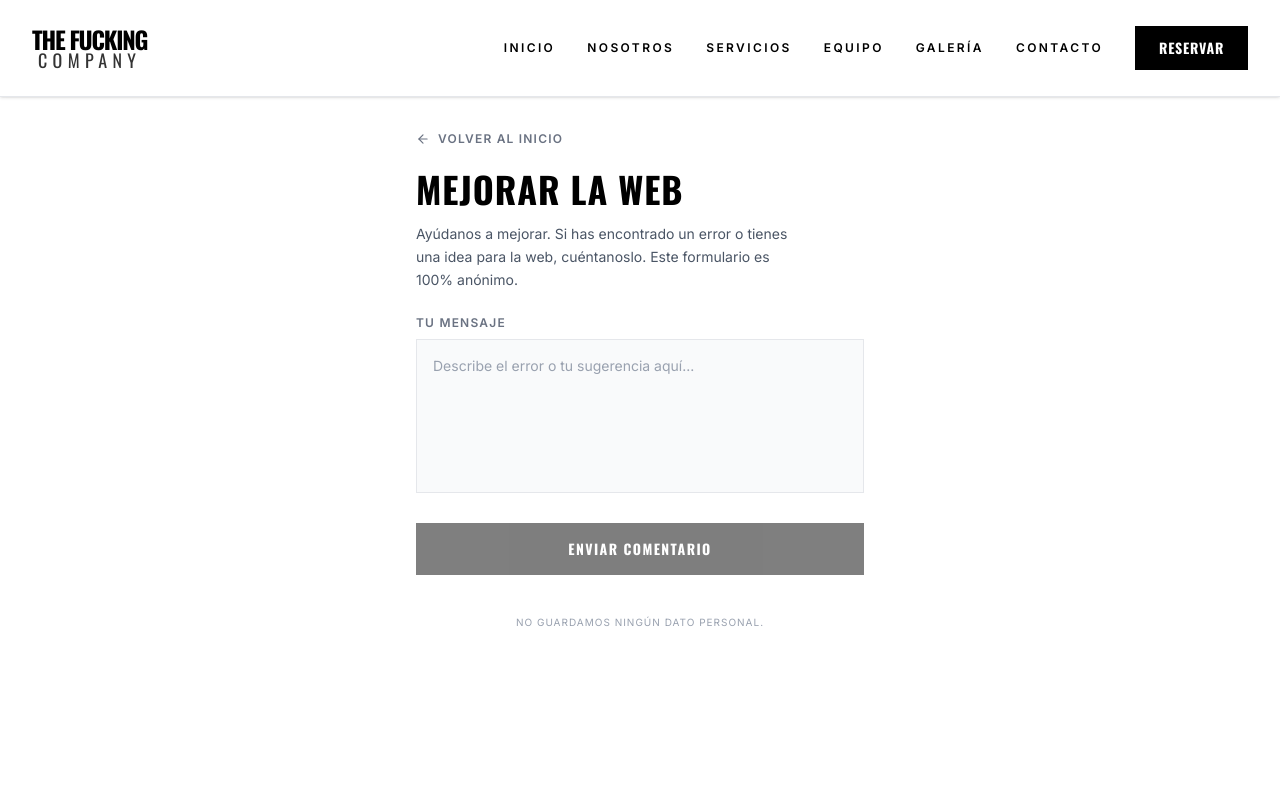
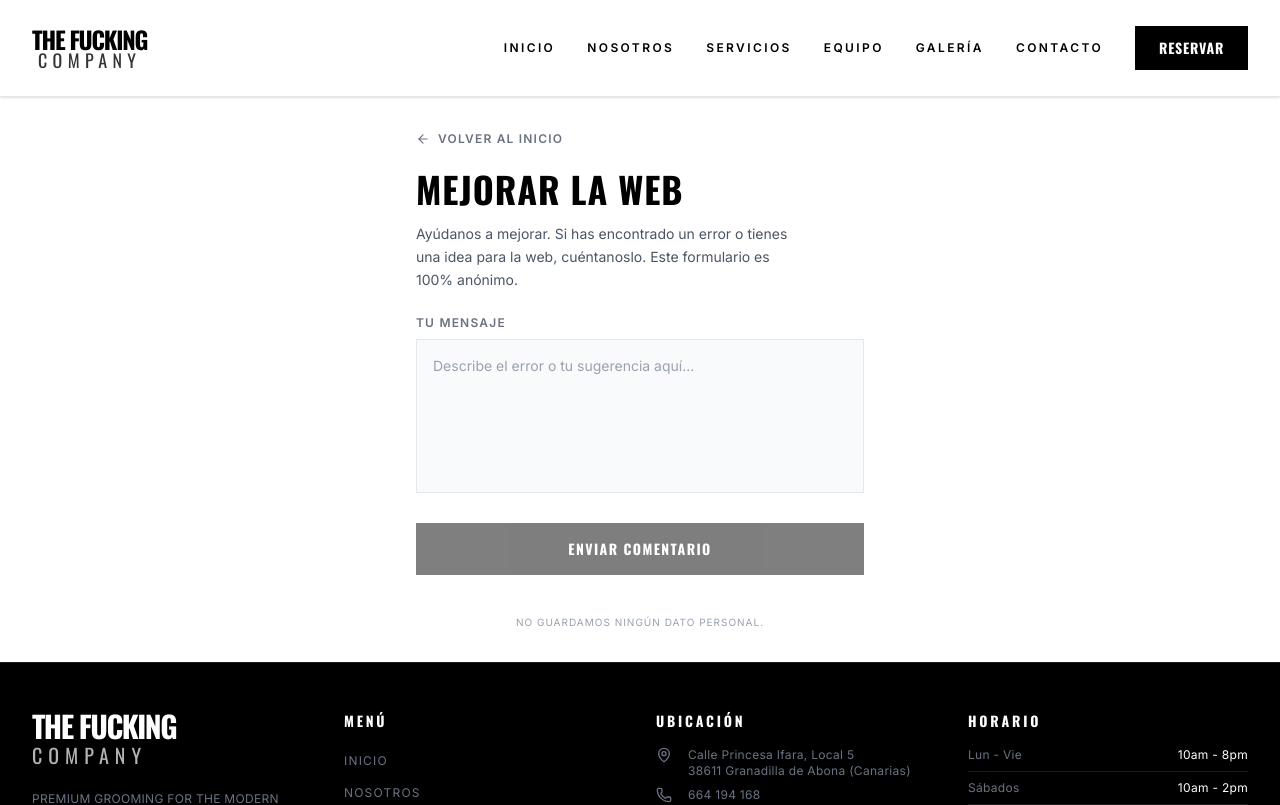
Before and after one commit to thefckingcompany/tfc-web, a React (Vite) app: page /mejorar-web in a window 1280 px wide. Shown: the top 805 px of the page. Built offline with nearby package versions, Linux system fonts and the light colour scheme.

Commit message:
Remove min-h-screen from WebFeedback to reduce space between form and PWA prompt

```diff
--- a/src/pages/WebFeedback.tsx
+++ b/src/pages/WebFeedback.tsx
@@ -20,7 +20,7 @@ const WebFeedback = () => {
     };
 
     return (
-        <div className="min-h-screen bg-white text-black pt-8 pb-8 px-6 font-sans">
+        <div className="bg-white text-black pt-8 pb-8 px-6 font-sans">
             <div className="max-w-md mx-auto">
                 <Link to="/" className="inline-flex items-center text-xs font-bold uppercase tracking-widest mb-6 text-gray-500 hover:text-black transition-colors">
                     <ArrowLeft className="mr-2" size={14} /> Volver al inicio
```
